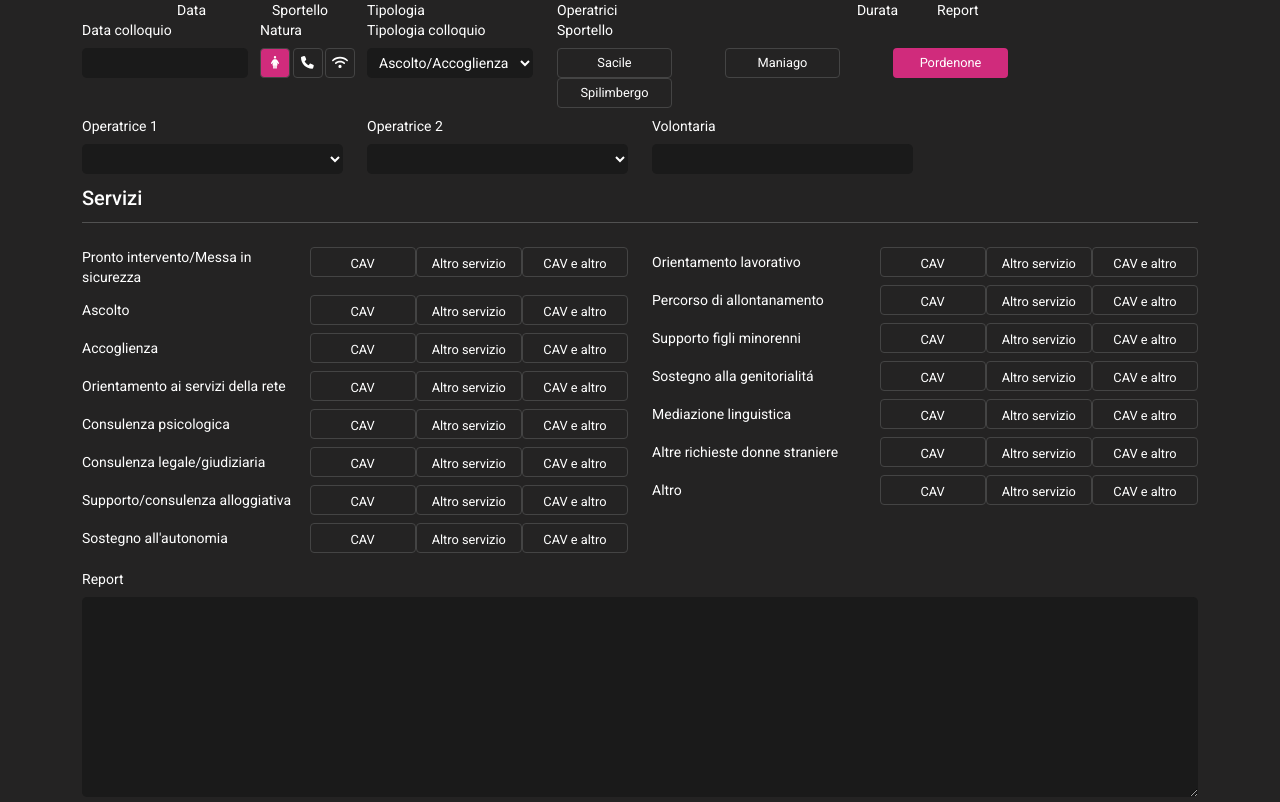
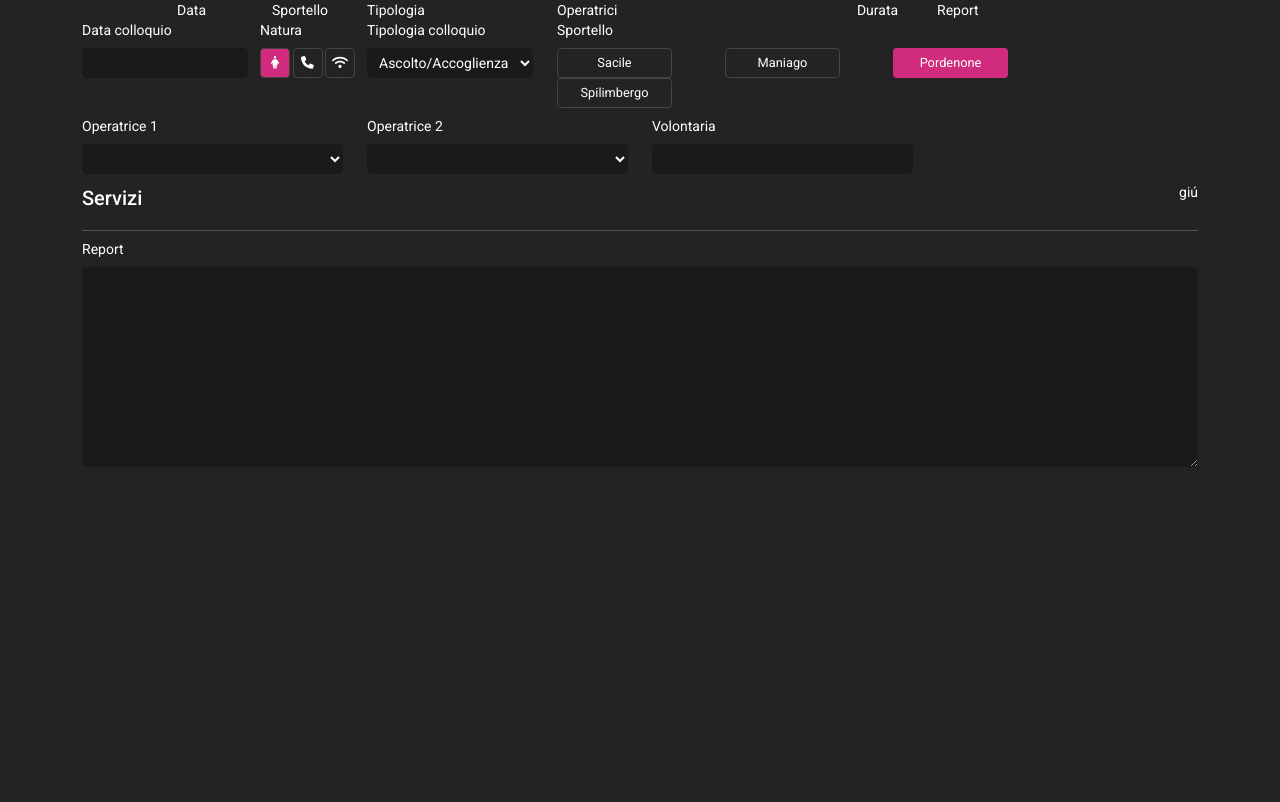
Before and after one commit to flond7/w-frontend, an Angular app: page /appointment in a window 1280 px wide. Built offline with nearby package versions, Linux system fonts and the light colour scheme.

Commit message:
added service row to accordion

```diff
--- a/src/app/components/accordion-rows/accordion-rows.component.html
+++ b/src/app/components/accordion-rows/accordion-rows.component.html
@@ -1 +1,11 @@
-<p>accordion-rows works!</p>
+<div class="">
+  <div class="d-flex w-100 border-bottom-muted justify-content-between" id="serviceButton" type="button"
+      data-bs-toggle="collapse" data-bs-target="#serviziRow"
+      aria-expanded="false" aria-controls="serviziRow">
+    <h2 class="">Servizi</h2>
+    <div class="">giú</div>
+  </div>
+  <div class="collapse" id="serviziRow" data-bs-parent="#serviceButton">
+    <app-service-row></app-service-row>
+  </div>
+</div>
--- a/src/app/components/service-row/service-row.component.html
+++ b/src/app/components/service-row/service-row.component.html
@@ -1,5 +1,4 @@
 <div class="">
-  <h2 class="w-100 border-bottom-muted pb-2 mb-4">Servizi</h2>
   <div class="row">
     <div class="col-md-6">
       <div *ngFor="let s of servicesOne" class="d-flex justify-content-between mb-2">
--- a/src/app/components/view-appointment/view-appointment.component.html
+++ b/src/app/components/view-appointment/view-appointment.component.html
@@ -56,7 +56,7 @@
   </div>
 
   <div class="row mb-2">
-    <app-service-row></app-service-row>
+    <app-accordion-rows></app-accordion-rows>
   </div>
 
   <div class="row ">
```
